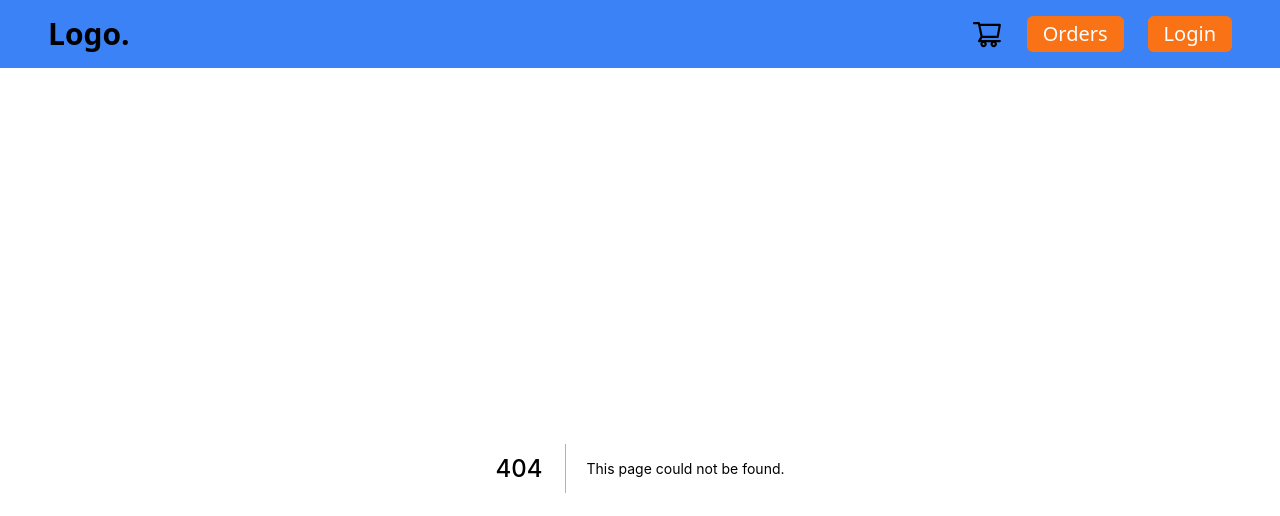
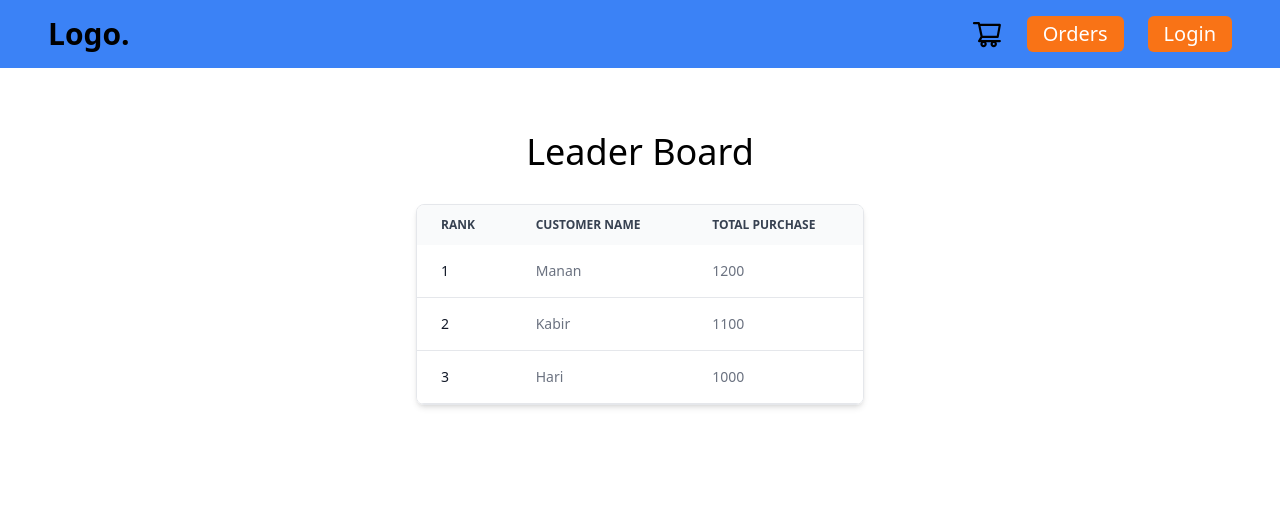
Before and after one commit to Shobhit-Mishra-02/greenhack, a Next.js app: page /leaderboard in a window 1280 px wide. Before the commit this address had no page. Shown: the top 516 px of the page. Built offline with nearby package versions, Linux system fonts and the light colour scheme.

Commit message:
added code for the leaderboard page

```diff
--- /dev/null
+++ b/pages/leaderboard/index.tsx
@@ -0,0 +1,58 @@
+const LeaderBoard = () => {
+  return (
+    <div className="md:px-20 mt-12 ">
+      <h2 className="text-4xl text-center py-4 pb-8">Leader Board</h2>
+      <div className="overflow-x-auto relative shadow-md sm:rounded-lg border max-w-md mx-auto">
+        <table className="w-full text-sm text-left text-gray-500">
+          <thead className="text-xs text-gray-700 uppercase bg-gray-50">
+            <tr>
+              <th scope="col" className="py-3 px-6">
+                Rank
+              </th>
+              <th scope="col" className="py-3 px-6">
+                Customer name
+              </th>
+              <th scope="col" className="py-3 px-6">
+                Total purchase
+              </th>
+            </tr>
+          </thead>
+          <tbody>
+            <tr className="bg-white border-b">
+              <th
+                scope="row"
+                className="py-4 px-6 font-medium text-gray-900 whitespace-nowrap"
+              >
+                1
+              </th>
+              <td className="py-4 px-6">Manan</td>
+              <td className="py-4 px-6">1200</td>
+            </tr>
+            <tr className="bg-white border-b">
+              <th
+                scope="row"
+                className="py-4 px-6 font-medium text-gray-900 whitespace-nowrap"
+              >
+                2
+              </th>
+              <td className="py-4 px-6">Kabir</td>
+              <td className="py-4 px-6">1100</td>
+            </tr>
+            <tr className="bg-white border-b">
+              <th
+                scope="row"
+                className="py-4 px-6 font-medium text-gray-900 whitespace-nowrap"
+              >
+                3
+              </th>
+              <td className="py-4 px-6">Hari</td>
+              <td className="py-4 px-6">1000</td>
+            </tr>
+          </tbody>
+        </table>
+      </div>
+    </div>
+  );
+};
+
+export default LeaderBoard;
```
